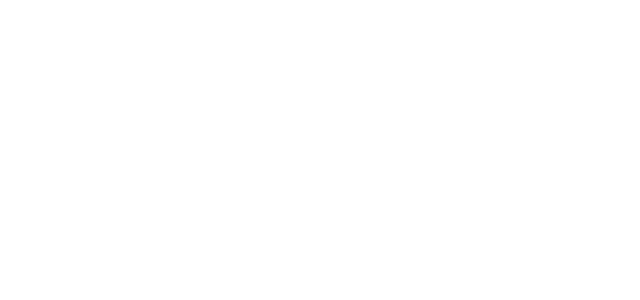
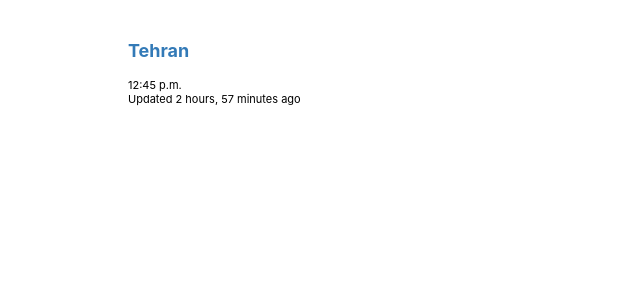
Before and after one commit to abazsh3/atieh-assestment, a React (Create React App) app: page / in a window 1280 px wide. Shown: the top 300 px of the page, without its empty margins (0-640 px from the left). Built offline with nearby package versions, Linux system fonts and the light colour scheme.

Commit message:
finished Location component and added its helper function

```diff
--- a/src/App.js
+++ b/src/App.js
@@ -1,9 +1,12 @@
 import { AppContainer, ForecastContainer } from "./AppStyles";
+import LocationDetails from "./components/LocationDetails";
 
 function App() {
   return (
     <AppContainer>
-      <ForecastContainer></ForecastContainer>
+      <ForecastContainer>
+        <LocationDetails />
+      </ForecastContainer>
     </AppContainer>
   );
 }
--- a/src/AppStyles.js
+++ b/src/AppStyles.js
@@ -8,4 +8,5 @@
   flex-direction: row;
   width: 80%;
   justify-content: space-between;
+  margin: 40px auto;
 `;
--- /dev/null
+++ b/src/components/LocationDetails.js
@@ -0,0 +1,25 @@
+import React from "react";
+import styled from "styled-components";
+import { METAWEATHER_URL, WOEID } from "../constants";
+import { formattedTime } from "../utils/helper";
+
+export const Container = styled.div`
+  display: grid;
+  grid-template-rows: 1fr 1fr;
+  grid-gap: 10px;
+`;
+
+export default function LocationDetails() {
+  return (
+    <Container>
+      <h2>
+        <a href={METAWEATHER_URL + WOEID}>Tehran</a>
+      </h2>
+      <p>
+        {formattedTime(new Date())}
+        <br />
+        Updated 2 hours, 57 minutes ago
+      </p>
+    </Container>
+  );
+}
--- a/src/index.css
+++ b/src/index.css
@@ -1,13 +1,29 @@
 body {
   margin: 0;
-  font-family: -apple-system, BlinkMacSystemFont, 'Segoe UI', 'Roboto', 'Oxygen',
-    'Ubuntu', 'Cantarell', 'Fira Sans', 'Droid Sans', 'Helvetica Neue',
+  font-family: -apple-system, BlinkMacSystemFont, "Segoe UI", "Roboto", "Oxygen",
+    "Ubuntu", "Cantarell", "Fira Sans", "Droid Sans", "Helvetica Neue",
     sans-serif;
   -webkit-font-smoothing: antialiased;
   -moz-osx-font-smoothing: grayscale;
 }
-
+* {
+  margin: 0;
+  padding: 0;
+}
 code {
-  font-family: source-code-pro, Menlo, Monaco, Consolas, 'Courier New',
+  font-family: source-code-pro, Menlo, Monaco, Consolas, "Courier New",
     monospace;
 }
+h2 {
+  font-size: 18px;
+}
+h3 {
+  font-size: 15px;
+}
+a {
+  text-decoration: none;
+  color: #337ab7;
+}
+p {
+  font-size: 11px;
+}
--- /dev/null
+++ b/src/utils/helper.js
@@ -0,0 +1,11 @@
+// defining function to get time in format "6:04 p.m."
+export const formattedTime = (date) => {
+  let hours = date.getHours();
+  let minutes = date.getMinutes();
+  const ampm = hours >= 12 ? "p.m." : "a.m.";
+  hours = hours % 12;
+  hours = hours ? hours : 12; // the hour '0' should be '12'
+  minutes = minutes < 10 ? "0" + minutes : minutes;
+  const strTime = hours + ":" + minutes + " " + ampm;
+  return strTime;
+};
```
Also changed, not shown: src/components/index.js (deleted, +0 -11 lines).
